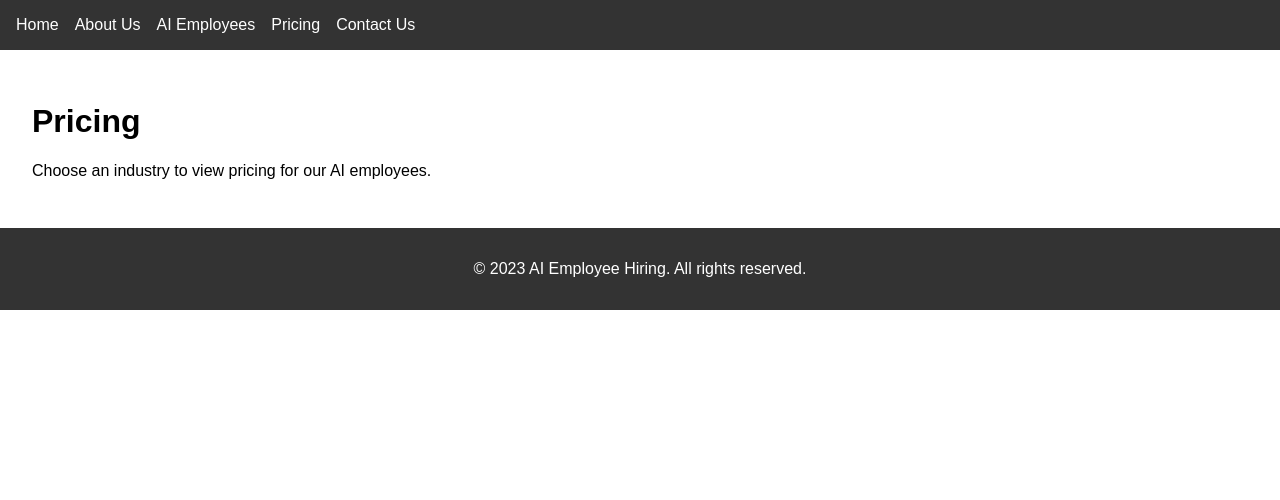
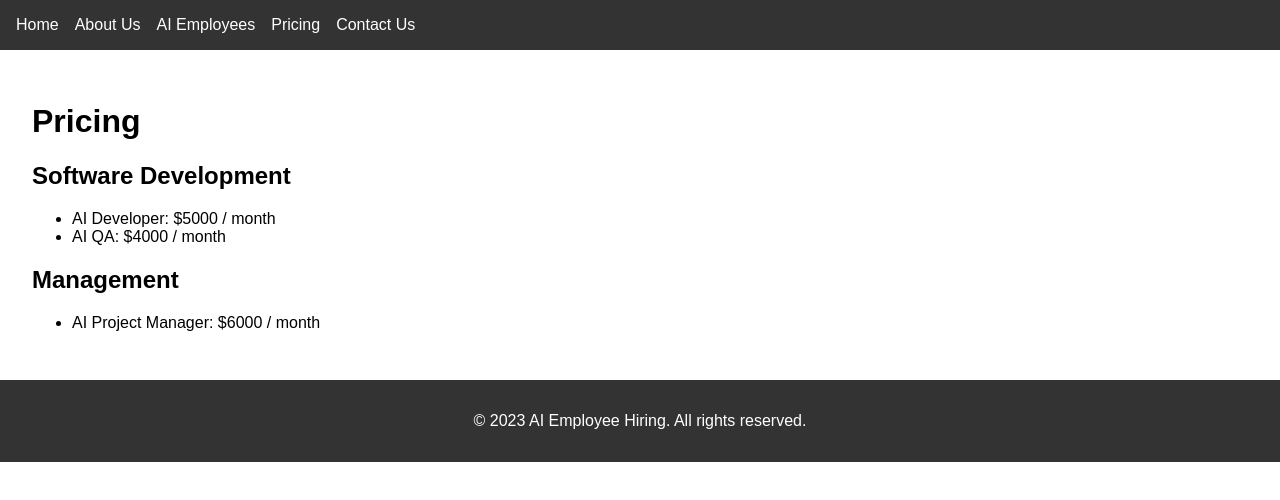
Before and after one commit to NixonDash/ai-employee-hiring, a Next.js app: page /pricing in a window 1280 px wide. Shown: the top 500 px of the page. Built offline with nearby package versions, Linux system fonts and the light colour scheme.

Commit message:
Update pricing.js

```diff
--- a/pages/pricing.js
+++ b/pages/pricing.js
@@ -1,14 +1,34 @@
 // pages/pricing.js
+import { useState, useEffect } from 'react';
 import Header from '../components/Header';
 import Footer from '../components/Footer';
 
 const Pricing = () => {
+  const [pricingData, setPricingData] = useState([]);
+
+  useEffect(() => {
+    fetch('/api/pricing')
+      .then((response) => response.json())
+      .then((data) => setPricingData(data));
+  }, []);
+
   return (
     <div>
       <Header />
       <main>
         <h1>Pricing</h1>
-        <p>Choose an industry to view pricing for our AI employees.</p>
+        {pricingData.map((industryData) => (
+          <div key={industryData.id}>
+            <h2>{industryData.industry}</h2>
+            <ul>
+              {industryData.pricing.map((priceData) => (
+                <li key={priceData.role}>
+                  {priceData.role}: ${priceData.price} / month
+                </li>
+              ))}
+            </ul>
+          </div>
+        ))}
       </main>
       <Footer />
     </div>
```
